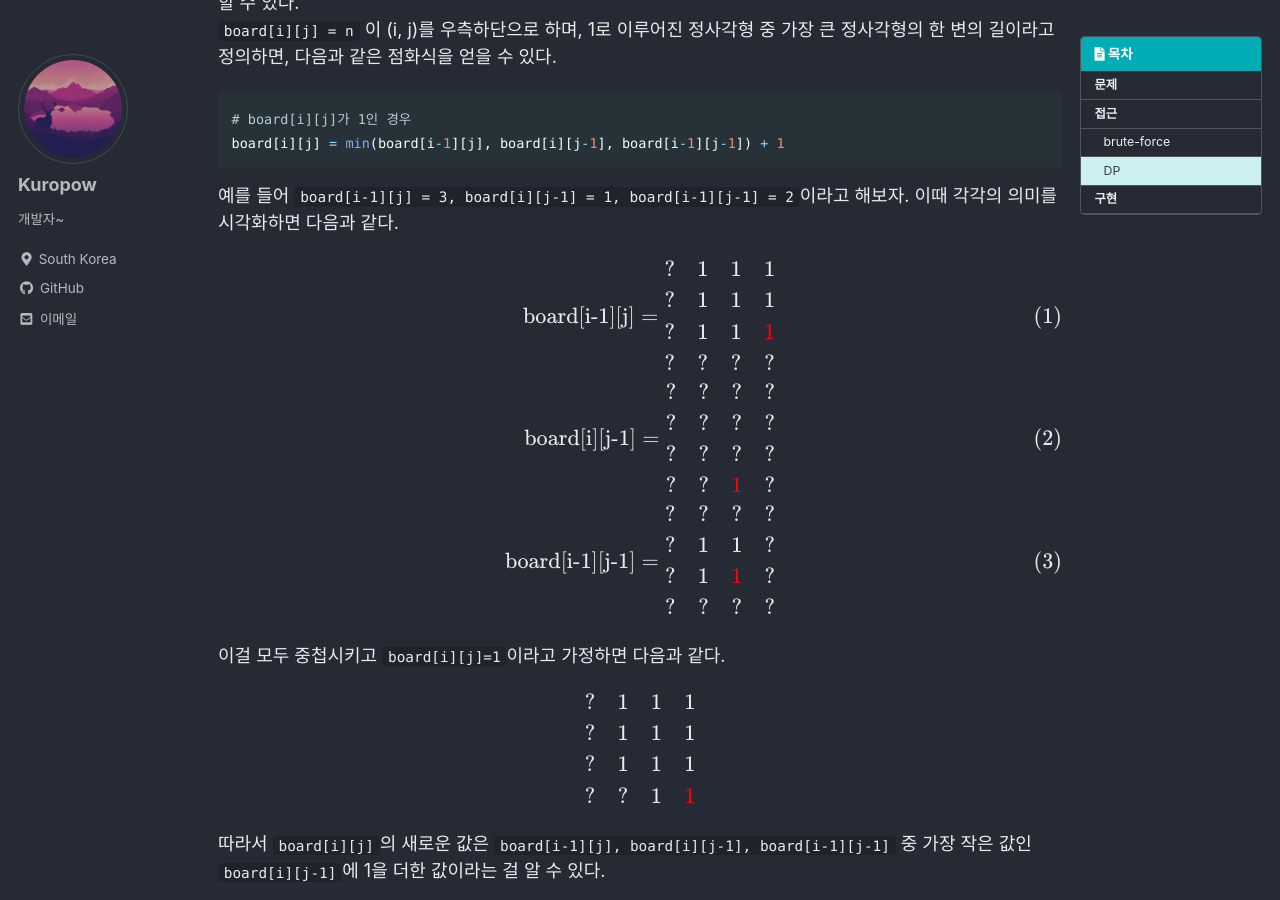
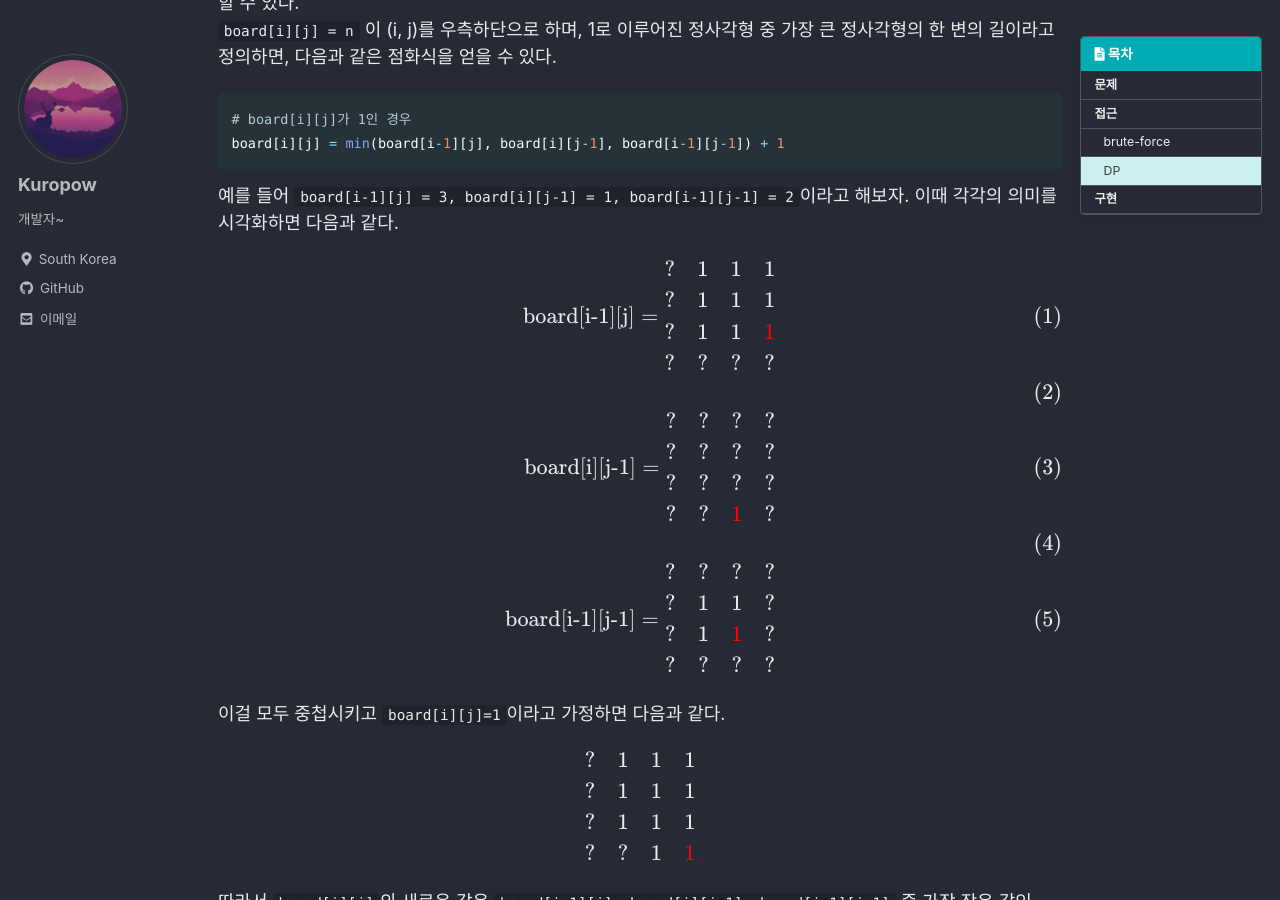
Before and after one commit to kuro11pow2/kuro11pow2.github.io, a Jekyll site: the page built from _posts/2021-07-20-1926.md, in a window 1280 px wide and 900 px high, scrolled down 1360 px. Built offline with Jekyll 4.4.1, drawn with Linux system fonts in a browser that asks for light colours; cached includes are drawn as plain includes; formulas are drawn with MathJax 3; comment, search, counter and statistics services are not loaded.

```diff
--- a/_posts/2021-07-20-1926.md
+++ b/_posts/2021-07-20-1926.md
@@ -55,14 +55,14 @@ $$
 ? & 1 & 1 & 1\\
 ? & 1 & 1 & \color{red}1\\
 ? & ? & ? & ?\\
-\end{matrix} \\
+\end{matrix} \\ \\
 \text{board[i][j-1]} =
 \begin{matrix}
 ? & ? & ? & ?\\
 ? & ? & ? & ?\\
 ? & ? & ? & ?\\
 ? & ? & \color{red}1 & ?\\
-\end{matrix} \\
+\end{matrix} \\ \\
 \text{board[i-1][j-1]} =
 \begin{matrix}
 ? & ? & ? & ?\\
```
